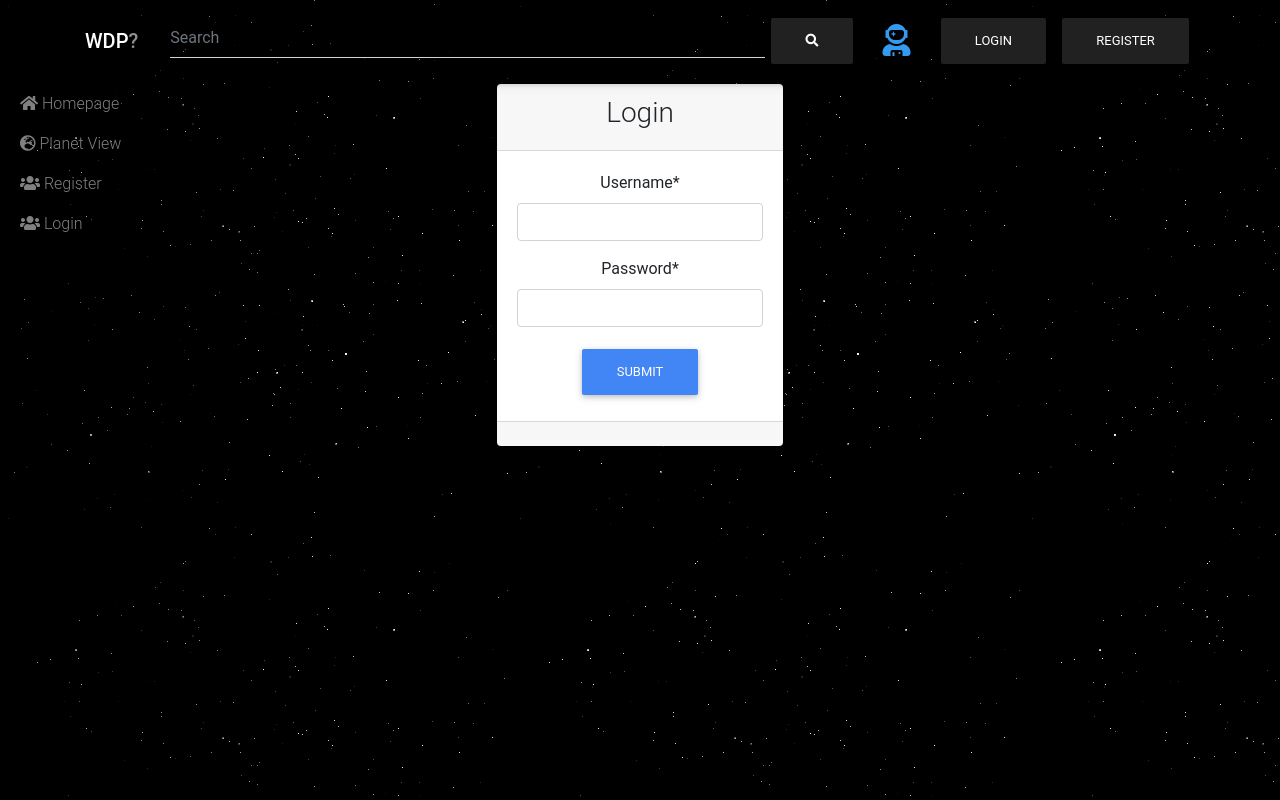
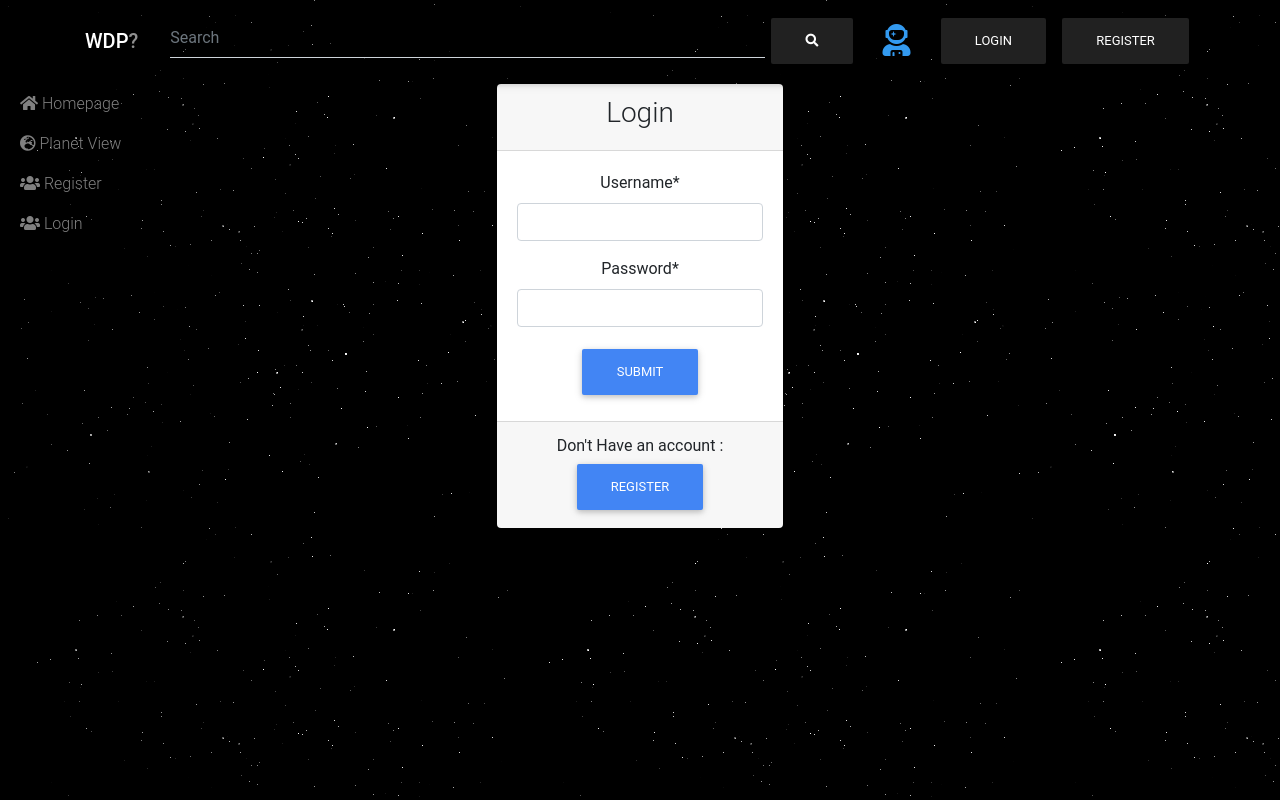
Before and after one commit to 09ubberboy90/WadThePlanet, a Django app: page /login/ in a window 1280 px wide. Run offline with Django 3.2, Linux system fonts and the light colour scheme; some libraries are stand-ins or nearby versions.

Commit message:
Login Working Fine

```diff
--- a/planet/views.py
+++ b/planet/views.py
@@ -23,7 +23,7 @@ def home(request: HttpRequest) -> HttpResponse:
     # FIXME(Paolo): Test!
     #planet = Planet.objects.get(pk=1)
     planet = Planet.objects.get_or_create(name="planet2")[0]
-
+    print(request.user.is_authenticated)
     context = {
         'planet': planet,
         'editing_enabled': False,
@@ -89,7 +89,10 @@ def register(request: HttpRequest) -> HttpResponse:
         f = RegistrationForm(request.POST)
         if f.is_valid():
             f.save()
-            messages.success(request, 'Account created successfully')
+            username=f.cleaned_data['username']
+            password=f.cleaned_data['password']
+            user = auth.authenticate(username=username, password=password)
+            auth.login(request, user)
             return redirect('home')
     else:
         f = RegistrationForm()
@@ -107,11 +110,12 @@ def user_login(request: HttpRequest) -> HttpResponse:
                 auth.login(request, user)
                 return redirect('home')
             else:
+                messages.error(request, 'Username and Password do not match')
                 render(request, 'planet/user_login.html',
-                       {'user_form': f, 'error': True})
+                       {'user_form': f})
     else:
         f = LoggingForm()
-    return render(request, 'planet/user_login.html', {'user_form': f, 'error': False})
+    return render(request, 'planet/user_login.html', {'user_form': f})
 
 
 def search(request):
@@ -130,6 +134,7 @@ def search(request):
 
 @login_required
 def user_logout(request):
+    print(request.user.username)
     # Since we know the user is logged in, we can now just log them out.
     logout(request)
     # Take the user back to the homepage.
--- a/static/css/main.css
+++ b/static/css/main.css
@@ -8,6 +8,10 @@
 
 #brand1 {
     color: white;
+}
+
+.error{
+    color: red;
 }
 
 #brand2 {
--- a/templates/planet/user_login.html
+++ b/templates/planet/user_login.html
@@ -11,9 +11,17 @@
 <form method="post" novalidate class="needs-validation" id="login-form" action="/login/">
     {% crispy user_form %}
 </form>
-{% if error %}
-    <div>
-        The username and password doesn't match
-    </div>
+{% if messages %}
+{% for message in messages %}
+<div {% if message.tags %} class="{{ message.tags }}"{% endif %}>
+    {{ message }}
+</div>
+{% endfor %}
 {% endif %}
 {% endblock body %}
+{% block footer %}
+    Don't Have an account : </br>
+    <div class="buttonHolder">
+    <a href="{% url 'register' %}" class="btn btn-primary" role="button">Register</a>
+    </div>
+{% endblock footer %}
```
